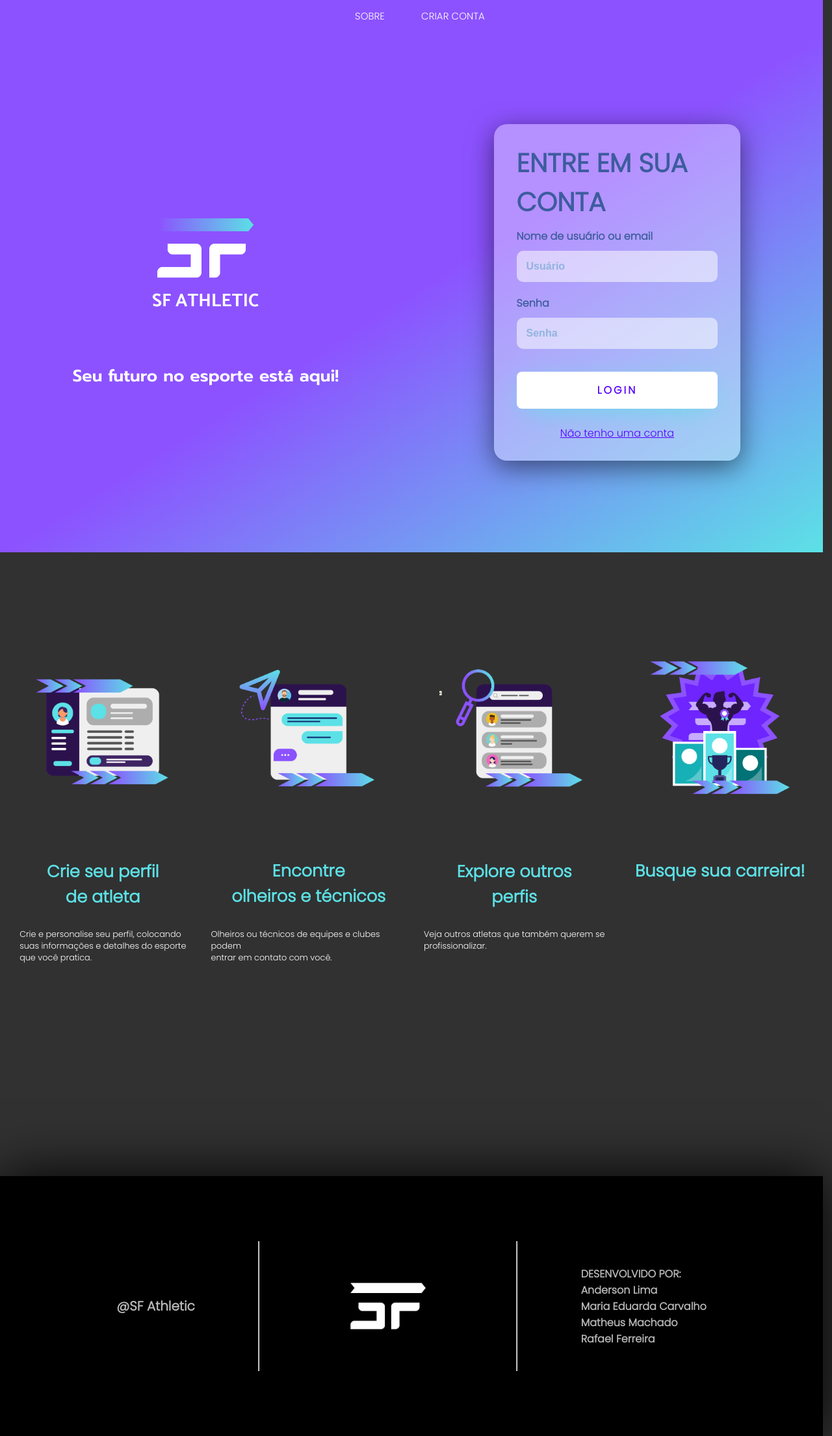
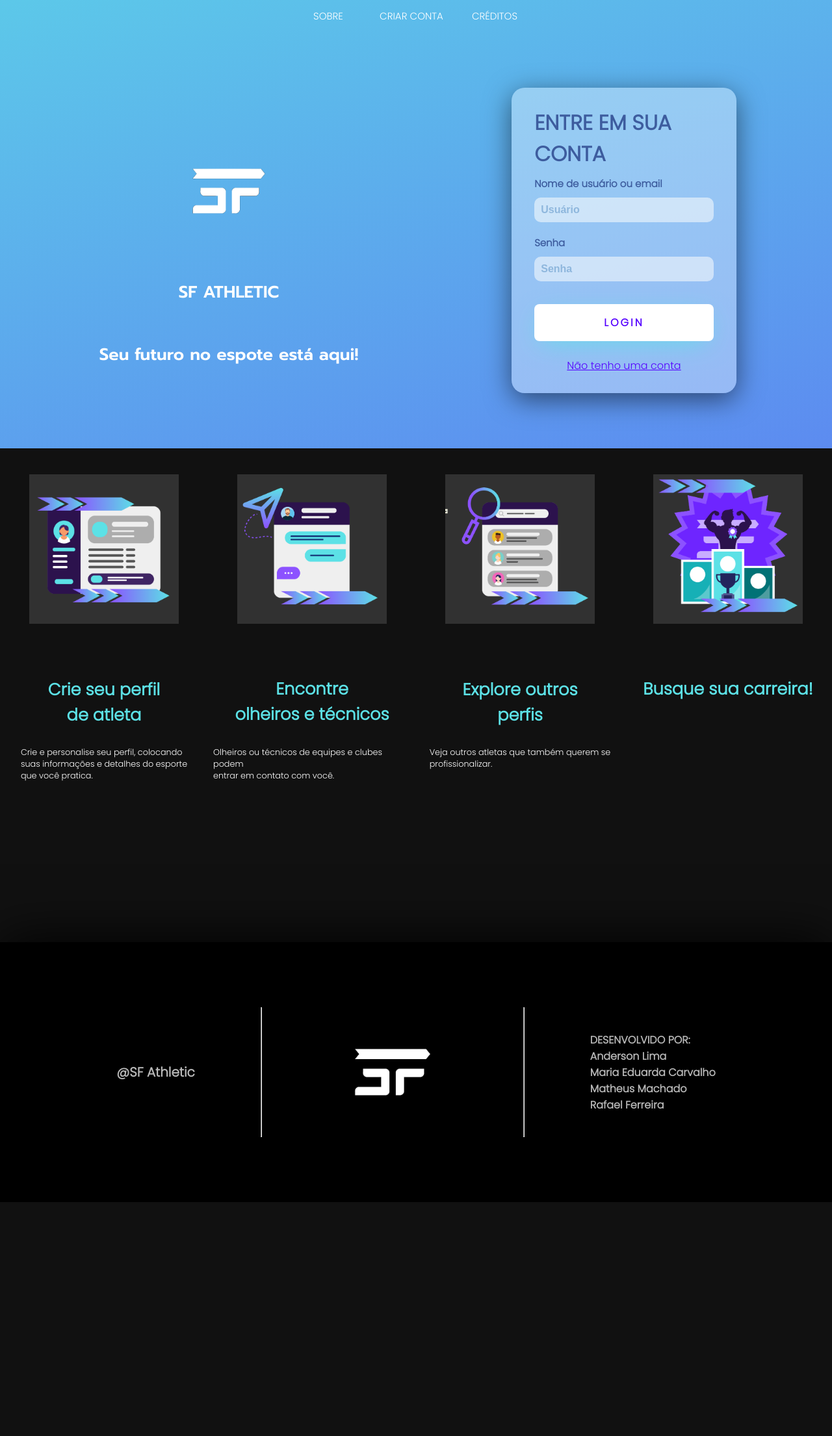
Before and after one commit to MaMachadx/SF-ATHLETIC, a PHP site: page /TelaInicio.html in a window 1280 px wide. Shown: the whole page at 65% size. After the commit the page ends 1850 px from the top, so only its background shows below. Run offline with PHP 8.4, Linux system fonts and the light colour scheme.

Commit message:
Add files via upload

```diff
--- a/TelaHome.html
+++ b/TelaHome.html
@@ -60,7 +60,7 @@
     </script>
 
     <div class="header">
-        <img src="imagens/1.png">
+        <img src="imagens/transparente.png">
         <h1>sf athletic</h1>
         <div class="mh">
         </div>
--- a/TelaInicio.html
+++ b/TelaInicio.html
@@ -1,6 +1,5 @@
 <!DOCTYPE html>
 <html>
-
 <head>
   <meta charset="utf-8">
   <meta name="viewport" content="width=device-width">
@@ -94,13 +93,16 @@
     <script type="text/javascript">
         function abrir(id){
             document.getElementById('popup').style.display = "flex";
+            document.getElementsByTagName('body').style.backgroundPosition = "fixed";
             document.getElementById('main-login').style.position = "fixed";
+            document.getElementById('sobre').style.display = "none";
             document.getElementById('h').style.position = "fixed";
         }
 
         function fechar(id){
-            document.getElementById(id).style.display = "none";
+            document.getElementById('popup').style.display = "none";
             document.getElementById('main-login').style.position = "initial";
+            document.getElementById('sobre').style.display = "flex";
             document.getElementById('h').style.position = "initial";
         }
     </script>
@@ -110,13 +112,15 @@
         <div class="h" id="h">
                 <a href="#sobre">sobre</a>
                 <a href="javascript:;" onclick="abrir('popup', 'main-login')">criar conta</a>
+                <a href="#creditos">créditos</a>
         </div>
 
     <div class="main-login" id="main-login">
 
         <div class="left-login">
-            <img src="imagens/6.png " class="left-login-image">
-            <h1>Seu futuro no esporte está aqui!</h1>
+            <img src="imagens/transparente.png " class="left-login-image">
+            <h1>SF ATHLETIC</h1>
+            <h1>Seu futuro no espote está aqui!</h1>
         </div>
 
         <div class="right-login">
@@ -166,10 +170,10 @@
 
 <!------------------------------------------------------------------------------------------------------------->
 
-    <div class="cx">
+    <div class="cx" id="creditos">
             <h1>@SF Athletic</h1>
         <hr>
-        <img src="imagens/1.png">
+        <img src="imagens/transparente.png">
         <hr>
         <h2> DESENVOLVIDO POR:
             <br>
--- a/TelaPerfil.html
+++ b/TelaPerfil.html
@@ -12,7 +12,7 @@
 <body>
 
     <div class="header">
-        <img src="imagens/1.png">
+        <img src="imagens/transparente.png">
         <h1>sf athletic</h1>
     </div>
 
--- a/css/INI.css
+++ b/css/INI.css
@@ -7,10 +7,23 @@
 html{
     scroll-behavior: smooth;
 }
+
 body{
     margin: 0;
     font-family:'Poppins', sans-serif;
-    background-color: #313131 /*#5CE1E6*/ /*#8C52FF*/;
+    background-image: linear-gradient(to bottom right, /*#527aff,*/#5CE1E6, #5d0dff);
+    background-size: 500% 100%;
+    background-position: fixed;
+    animation: degrade-animado 3s infinite alternate;/*#5CE1E6*/ /*#8C52FF*/;
+}
+
+@keyframes degrade-animado{
+    0%{
+        background-position-x: 0%;
+    }
+    100%{
+        background-position-x: 100%;
+    }
 }
 
 body * {
@@ -40,14 +53,12 @@
     /*padding-top: 30px;
     padding-bottom: 30px;*/
     height: 50px;
-    background: #8C52FF;
     font-size: 0;
     align-items: center;
     justify-content: center;
 }
 
 .h a{
-background: #8C52FF;
   width: 10vw;
   font-size: 15px;
   text-transform: uppercase;
@@ -60,10 +71,8 @@
 }
 
 .main-login{
-    width: 98.9vw;
-    height: 100vh;
-    /*background-color: #8C52FF;*/
-    background-image: linear-gradient(to bottom right, #8C52FF, #8C52FF, #5CE1E6);
+    width: 100vw;
+    height: 80vh;
     display: flex;
     justify-content: center;
     align-items: center;
@@ -72,7 +81,7 @@
 
 .left-login{
     width: 50vw;
-    height: 100vh;
+    height: 80vh;
     background-color: rgba(0, 0, 0, 0);
     display: flex;
     justify-content: center;
@@ -85,6 +94,7 @@
     font-family: 'Prompt', sans-serif;
     font-size: 2vw;
     color: white;
+    margin-top: 5vh;
     transition: .6s;
 }
 
@@ -93,13 +103,14 @@
 }
 
 .left-login-image{
-    width: 20vw;
+    margin-top: 5vh;
+    width: 15vw;
     border-radius: 100px;
 }
 
 .right-login{
-    width: 50vw;
-    height: 100vh;
+    width: 45vw;
+    height: 80vh;
     background-color: rgba(24, 44, 88, 0);
     display: flex;
     justify-content: center;
@@ -119,7 +130,7 @@
 }
 
 .card-login > h1{
-    font-size: 5vh;
+    font-size: 4vh;
     color: rgb(61, 92, 158);
     font-weight: 1000;
     margin: 0;
@@ -138,7 +149,7 @@
     width: 100%;
     border: none;
     border-radius: 10px;
-    padding: 15px;
+    padding: 10px;
     background: rgba(255, 255, 255, 0.534);
     color: rgb(61, 92, 158);
     font-size: 12pt;
@@ -150,6 +161,7 @@
 .textfield > label{
     color: rgb(61, 92, 158);
     font-weight: 800;
+    font-size: 15px;
     margin-bottom: 10px;
 }
 
@@ -193,8 +205,8 @@
     position: absolute;
     z-index: 2;
     background-color: #0000006c;
-    height: 230vh;
-    width: 98.7vw;
+    height: 250vh;
+    width: 100vw;
     justify-content: center;
     align-items: center;
     backdrop-filter: blur(15px);
@@ -203,7 +215,7 @@
 
 .main-cad{
     width: 60vw;
-    height: 200vh;
+    height: 240vh;
     border-radius: 12px;
     background-image: linear-gradient(to bottom right, #000000, rgb(44, 44, 44));
     /*background-image: linear-gradient(to bottom right, #fff2, transparent);*/
@@ -368,8 +380,9 @@
 /*///////////////////////////////////////////////////////////////////////////////////////////////////////////////////*/
 
 .ctd{
-    width: 98.9vw;
-    height: 120vh;
+    background-color: #111111;
+    width: 100vw;
+    height: 95vh;
     display: flex;
     justify-content: center;
 }
@@ -377,14 +390,15 @@
 .bloco{
     width: 25vw;
     height: 80vh;
-    background-color: rgba(0, 0, 0, 0);
-    padding-top: 20vh;
+    padding-top: 5vh;
     padding-left: 1vh;
     padding-right: 1vh;
+    border-radius: 20px;
     display: flex;
     align-items: center;
     flex-direction: column;
 }
+
 
 .bloco > h1{
     text-align: center;
@@ -395,7 +409,7 @@
 }
 
 .bloco > p{
-    margin-bottom: 5vh;
+    margin-bottom: 3vh;
     font-weight: 1200;
     font-size: 1vw;
     color: #ffffff;
@@ -415,7 +429,7 @@
 /*/////////////////////////////////////////////////////////////////////////////////////////////////////////////////////////////////////////////////////////*/
 
 .cx{
-    width: 98.9vw;
+    width: 100vw;
     height: 50vh;
     padding-left: 14vw;
     padding-right: 14vw;
```
Also changed, not shown: css/HOME.css (+5 -43 lines), imagens/png1 (1).png (added), imagens/transparente.png (added).
